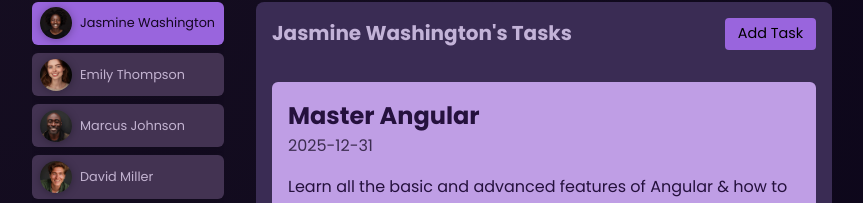
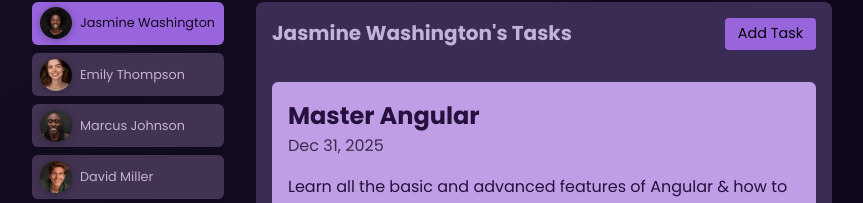
Before and after one commit to suchithms19/easytask, an Angular app: page / in a window 1280 px wide. Both pictures are taken after a click on the button "Jasmine Washington". Shown: the part 286-489 px from the top of the page, without its empty margins (208-1071 px from the left). Built offline with nearby package versions, Linux system fonts and the light colour scheme.

Commit message:
feat: format due date in task component using Angular date pipe

```diff
--- a/src/app/task/task.html
+++ b/src/app/task/task.html
@@ -1,7 +1,7 @@
 <app-card>
   <article>
     <h2>{{tasks.title}}</h2>
-    <time>{{tasks.dueDate}}</time>
+    <time>{{tasks.dueDate | date}}</time>
     <p>{{tasks.summary}}</p>
     <p class="actions">
       <button (click)="onComplete()">Complete</button>
--- a/src/app/task/task.ts
+++ b/src/app/task/task.ts
@@ -1,10 +1,11 @@
 import { Component, EventEmitter, Input, Output } from '@angular/core';
 import { type TaskData } from './task.type';
 import { Card } from '../ui/card/card';
+import { DatePipe } from '@angular/common';
 
 @Component({
   selector: 'app-task',
-  imports: [Card],
+  imports: [Card, DatePipe],
   templateUrl: './task.html',
   styleUrl: './task.css'
 })
```
